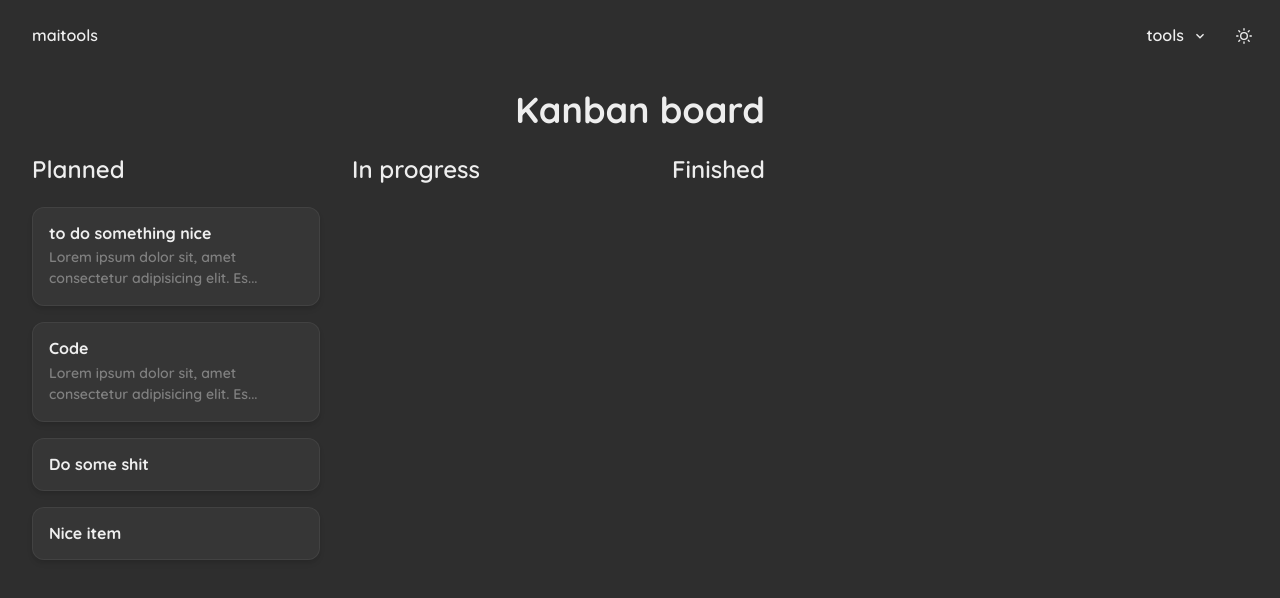
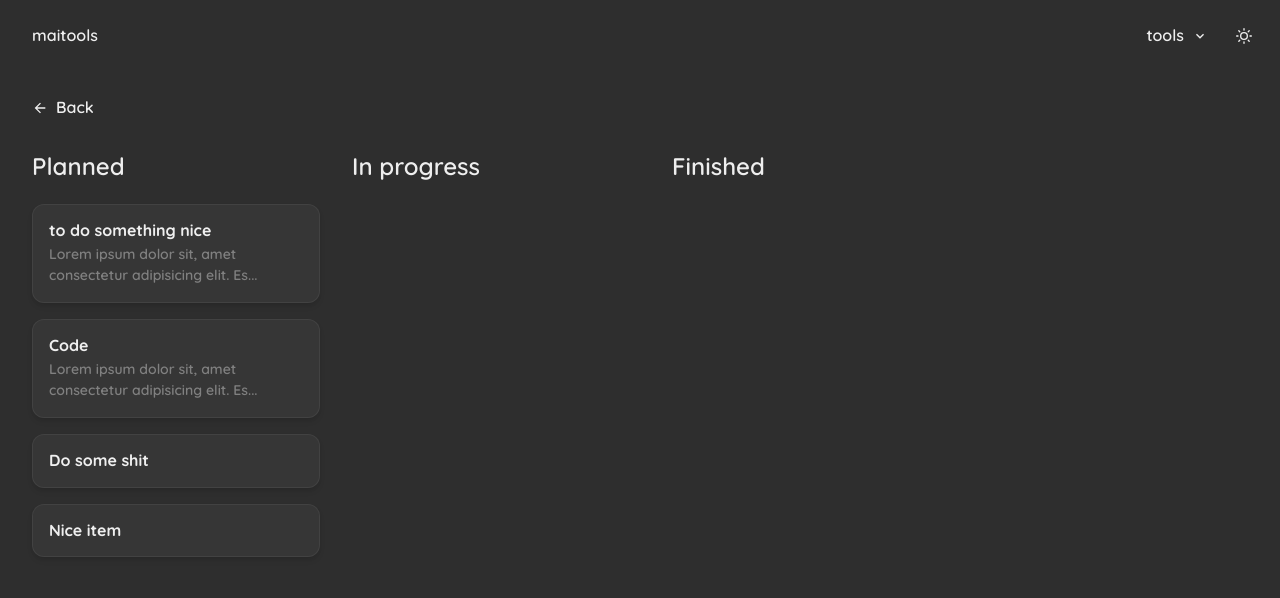
Before and after one commit to olimeme/maitools, a React (Vite) app: page /kanban in a window 1280 px wide. Shown: the top 598 px of the page. Built offline with nearby package versions, Linux system fonts and the light colour scheme.

Commit message:
fix: add back button to kanban page

```diff
--- a/src/pages/KanbanBoardPage.tsx
+++ b/src/pages/KanbanBoardPage.tsx
@@ -3,13 +3,12 @@ import MotionWrapper from "../components/MotionWrapper";
 import { Box, Flex, HStack, Heading } from "@chakra-ui/react";
 
 import KanbanBoard from "../components/Kanban/KanbanBoard";
+import BackButton from "../components/BackButton";
 
 const KanbanBoardPage = () => {
   return (
     <MotionWrapper>
-      <Heading mb={4} textAlign={"center"}>
-        Kanban board
-      </Heading>
+      <BackButton />
       <KanbanBoard />
     </MotionWrapper>
   );
```
